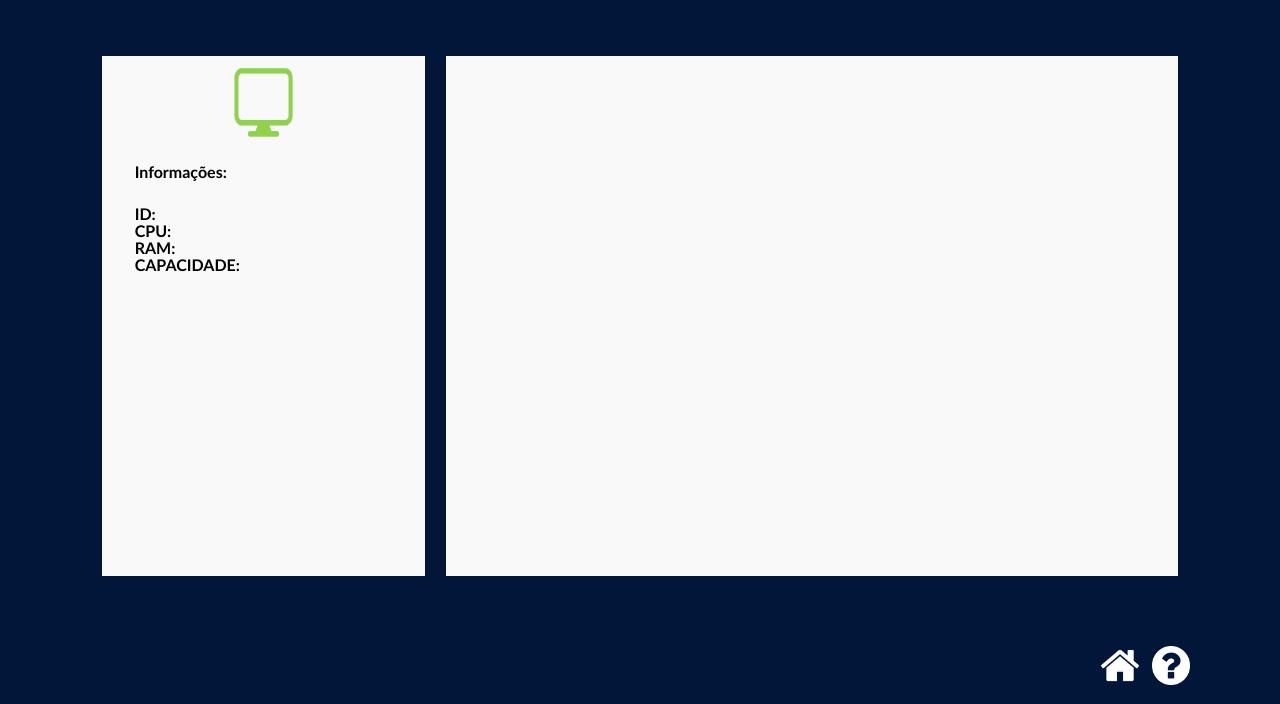
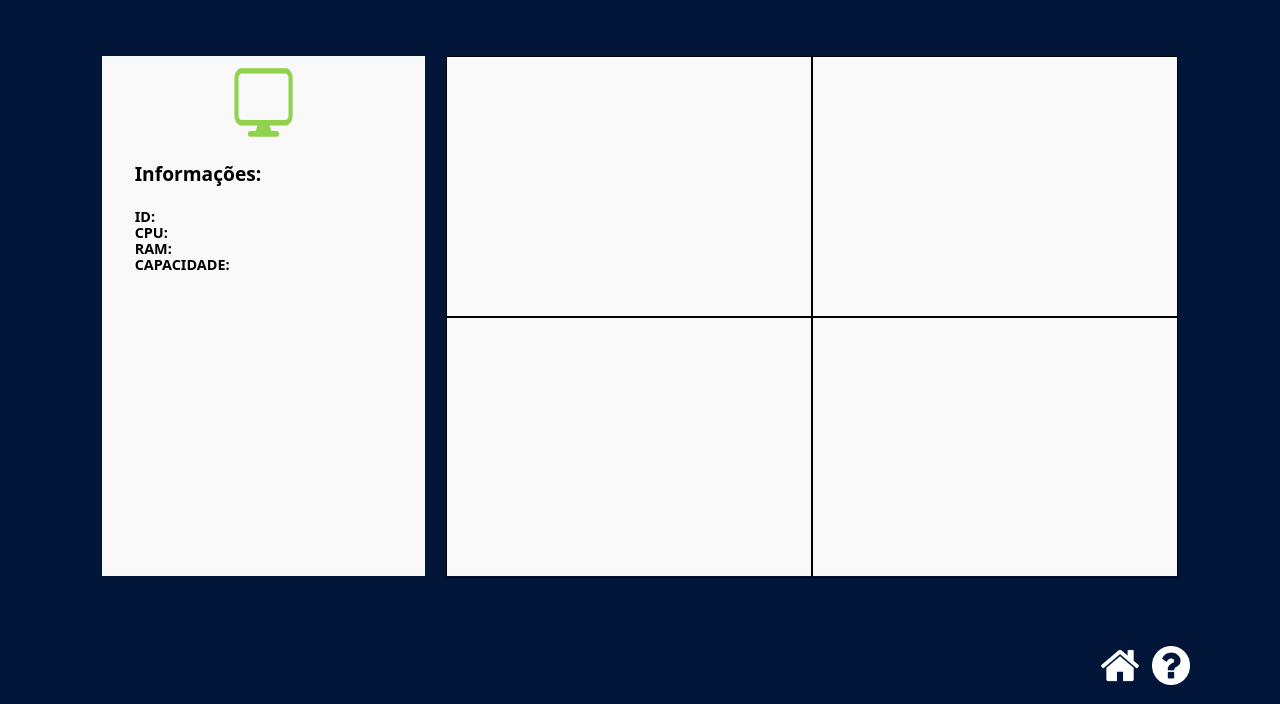
Before and after one commit to Qquehue/Console-Tech-Consulting, a website: page site/public/maquina.html in a window 1280 px wide. Shown: the part 96-800 px from the top of the page. Drawn offline with Linux system fonts and the light colour scheme.

Commit message:
Divs dos graficos

```diff
--- a/site/public/css/maquina.css
+++ b/site/public/css/maquina.css
@@ -60,10 +60,36 @@ body{
     padding-left: 10%;
     margin-top: 6%;
 }
+
+.info{
+    font-weight: bold;
+    font-size: 120%;
+    font-family: var(--letra);
+}
+
 b{
-    font-size: 100%;
-    font-family:'Trebuchet MS', 'Lucida Sans Unicode', 'Lucida Grande', 'Lucida Sans', Arial, sans-serif;
+    font-size: 90%;
+    font-family: var(--letra);
 }
 .info1{
- margin-top: 8%;
+    margin-top: 8%;
 }
+#graficos_cima{
+    /* border: 1px solid yellow; */
+    display: flex;
+    flex-direction: row;
+    width: 100%;
+    height: 50%;
+}
+#graficos_baixo{
+    /* border: 1px solid red; */
+    width: 100%;
+    height: 50%;
+    display: flex;
+    flex-direction: row;
+}
+.grafico{
+    border: 1px solid black;
+    height: 100%;
+    width: 50%;
+}
--- a/site/public/css/root.css
+++ b/site/public/css/root.css
@@ -11,5 +11,5 @@
     --preto: #141414;
     --preto2: #011638;
     --corselectbox: #757575;
-    --letra: 'Courier New', Courier, monospace;
+    --letra: system-ui, -apple-system, BlinkMacSystemFont, 'Segoe UI', Roboto, Oxygen, Ubuntu, Cantarell, 'Open Sans', 'Helvetica Neue', sans-serif;
 }
--- a/site/public/maquina.html
+++ b/site/public/maquina.html
@@ -39,7 +39,7 @@
                 <img class="estado" src="css/img/pc_verde.png" alt="Imagem computador">
             </div>
             <div id="informacoes">
-                <b>Informações:</b>
+                <p class="info">Informações:</p>
                 <div class="info1">
                     <b>ID:</b>
                 </div>
@@ -56,7 +56,27 @@
 
         </div>
         <div id="graficos">
+            <div id="graficos_cima">
+                <!-- GRAFICO CPU -->
+                <div class="grafico" id="graficoCpu">
 
+                </div>
+                <!-- GRAFICO HD -->
+                <div class="grafico" id="graficoHd">
+
+                </div>
+            </div>
+
+            <div id="graficos_baixo">
+                <!-- GRAFICO RAM -->
+                <div class="grafico" id="graficoRam">
+
+                </div>
+                <!-- GRAFICO TEMPERATURA -->
+                <div class="grafico" id="graficoTemp">
+
+                </div>
+            </div>
         </div>
     </div>
 <!-- Fim especificações -->
```
